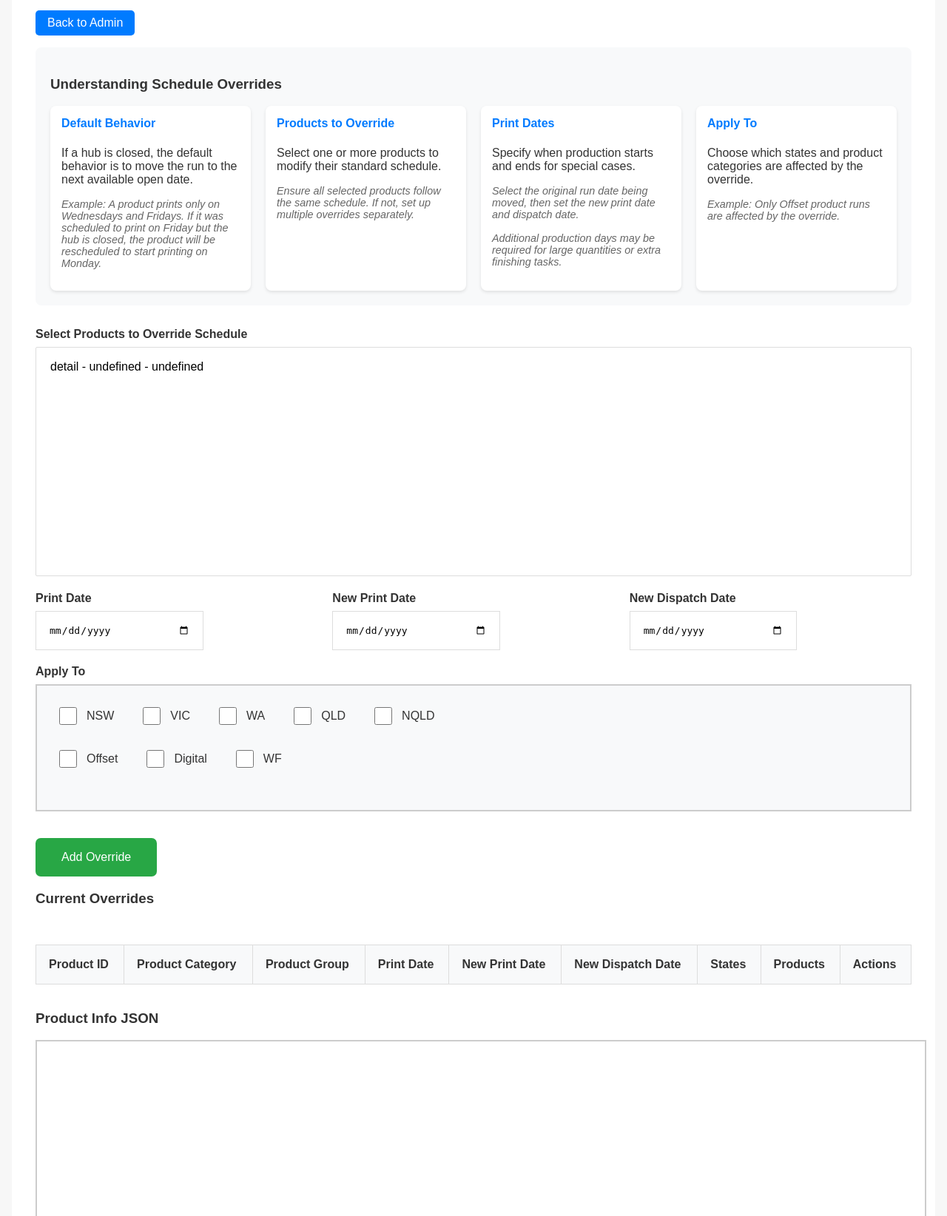
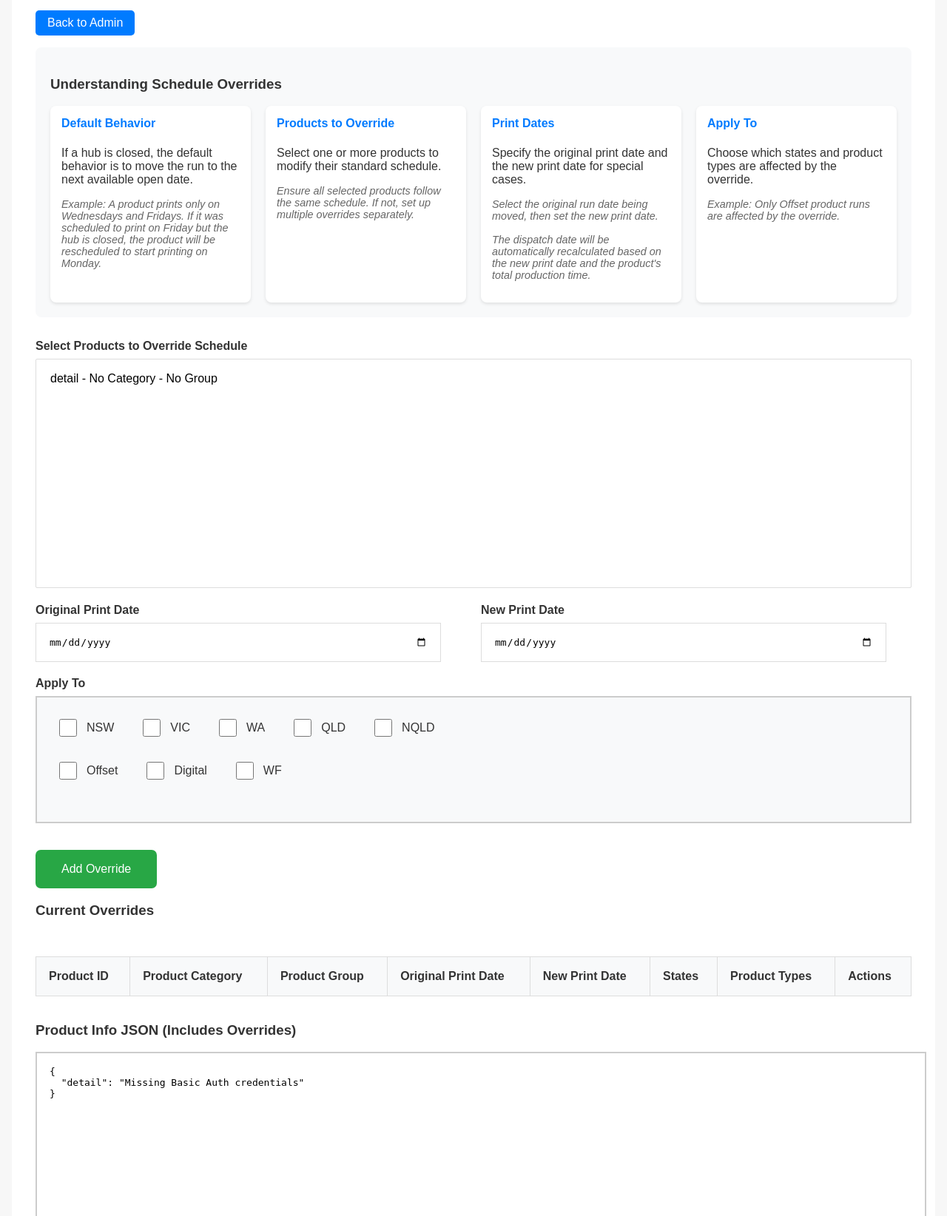
Before and after one commit to ozbg/DispatchDateCalcuator, a FastAPI app: template app/templates/schedule_overrides.html in a window 1280 px wide. Shown: the part 189-1833 px from the top of the page at 74% size. Run offline with FastAPI, Linux system fonts and the light colour scheme; the template is opened without the code that fills it, so the values that code supplies are empty; parts of the project's set-up code (start-up, migrations or seed data) failed here and were passed over.

Commit message:
Remove dispatch date from Schedule Overrides

```diff
--- a/app/schedule_logic.py
+++ b/app/schedule_logic.py
@@ -389,12 +389,12 @@ def check_modified_run_dates(adjusted_start_date: datetime.date, product_obj: di
     modified_dates = product_obj.get("Modified_run_date", [])
 
     for modified_date in modified_dates:
-        if len(modified_date) < 5:  # Ensure array has all required elements
+        if len(modified_date) < 4:  # Ensure array has all required elements
             continue
 
         scheduled_print_date = datetime.strptime(modified_date[0], "%Y-%m-%d").date()
         new_print_date = datetime.strptime(modified_date[1], "%Y-%m-%d").date()
-        affected_states = [s.lower() for s in modified_date[3]]
+        affected_states = [s.lower() for s in modified_date[2]]
 
         # If this modification applies to our state and date
         if (state.lower() in affected_states and
--- a/app/templates/schedule_overrides.html
+++ b/app/templates/schedule_overrides.html
@@ -18,12 +18,13 @@
         </div>
         <div class="rule-box">
             <h4>Print Dates</h4>
-            <p>Specify when production starts and ends for special cases.</p>
-            <p class="example">Select the original run date being moved, then set the new print date and dispatch date.<br><br> Additional production days may be required for large quantities or extra finishing tasks.</p>
+            <!-- Updated Explanation -->
+            <p>Specify the original print date and the new print date for special cases.</p>
+            <p class="example">Select the original run date being moved, then set the new print date.<br><br> The dispatch date will be automatically recalculated based on the new print date and the product's total production time.</p>
         </div>
         <div class="rule-box">
             <h4>Apply To</h4>
-            <p>Choose which states and product categories are affected by the override.</p>
+            <p>Choose which states and product types are affected by the override.</p>
             <p class="example">Example: Only Offset product runs are affected by the override.</p>
         </div>
     </div>
@@ -38,17 +39,14 @@
             </div>
             <div class="date-group">
                 <div class="date-item">
-                    <label for="productionDate">Print Date</label>
+                    <label for="productionDate">Original Print Date</label> <!-- Renamed label for clarity -->
                     <input type="date" id="productionDate" required>
                 </div>
                 <div class="date-item">
                     <label for="newProductionDate">New Print Date</label>
                     <input type="date" id="newProductionDate" required>
                 </div>
-                <div class="date-item">
-                    <label for="dispatchDate">New Dispatch Date</label>
-                    <input type="date" id="dispatchDate" required>
-                </div>
+                <!-- REMOVED New Dispatch Date Input -->
             </div>
             <div class="item">
                 <label>Apply To</label>
@@ -80,25 +78,27 @@
                 <th>Product ID</th>
                 <th>Product Category</th>
                 <th>Product Group</th>
-                <th>Print Date</th>
+                <th>Original Print Date</th> <!-- Renamed header -->
                 <th>New Print Date</th>
-                <th>New Dispatch Date</th>
+                <!-- REMOVED New Dispatch Date Header -->
                 <th>States</th>
-                <th>Products</th>
+                <th>Product Types</th> <!-- Renamed header -->
                 <th>Actions</th>
             </tr>
         </thead>
         <tbody>
+            <!-- Rows added by JS -->
         </tbody>
     </table>
 </div>
 
 <div class="json-preview">
-    <h3>Product Info JSON</h3>
+    <h3>Product Info JSON (Includes Overrides)</h3> <!-- Updated header -->
     <textarea id="productInfoJSON" readonly></textarea>
     <button class="select-btn" onclick="selectAllJSON()">Select All</button>
 </div>
 
+<!-- Styles remain the same -->
 <style>
 .help-section {
     background: #f8f9fa;
@@ -160,7 +160,7 @@
 .date-group {
     display: flex;
     gap: 20px;
-    justify-content: space-between;
+    justify-content: space-between; /* Keeps remaining items spaced */
 }
 
 .date-item {
@@ -175,10 +175,12 @@
 }
 
 .date-item input[type="date"] {
-    width: 50%;
+    /* Changed width to be more flexible */
+    width: calc(100% - 34px); /* Adjust padding */
     padding: 17px;
     border: 1px solid #ddd;
     font-size: 1.0em;
+    box-sizing: border-box;
 }
 
 .checkbox-group {
@@ -282,16 +284,25 @@ th {
 }
 
 /* Edit mode styles */
-.edit-mode input {
+.edit-mode input[type="date"] { /* Target date inputs specifically */
     width: 100%;
     padding: 8px;
     border: 1px solid #007bff;
     border-radius: 3px;
     font-size: 1em;
+    box-sizing: border-box; /* Ensure padding is included */
 }
 
 .edit-mode .checkbox-cell {
     padding: 8px;
+    /* Optional: Add alignment if needed */
+    vertical-align: middle;
+}
+
+.edit-mode .checkbox-cell label {
+    display: block; /* Stack checkboxes vertically */
+    margin-bottom: 4px;
+    font-size: 0.9em;
 }
 
 .edit-mode .save-edit-btn,
@@ -320,22 +331,24 @@ let product_info = {};
 
 function displayOverrides() {
     const table = document.getElementById("overrideTable").getElementsByTagName('tbody')[0];
-    table.innerHTML = '';
+    table.innerHTML = ''; // Clear existing rows
 
     for (const productId in product_info) {
-        const overrides = product_info[productId].Modified_run_date;
+        const overrides = product_info[productId]?.Modified_run_date || []; // Handle case where key might not exist
 
         for (let i = 0; i < overrides.length; i++) {
+            // Check if the override array has the expected length (now 4)
+            if (overrides[i] && overrides[i].length >= 4) {
                 const row = table.insertRow();
 
                 row.insertCell().textContent = productId;
-            row.insertCell().textContent = product_info[productId].Product_Category;
-            row.insertCell().textContent = product_info[productId].Product_Group;
-            row.insertCell().textContent = overrides[i][0];
-            row.insertCell().textContent = overrides[i][1];
-            row.insertCell().textContent = overrides[i][2];
-            row.insertCell().textContent = overrides[i][3].join(", ");
-            row.insertCell().textContent = overrides[i][4].join(", ");
+                row.insertCell().textContent = product_info[productId]?.Product_Category || 'N/A';
+                row.insertCell().textContent = product_info[productId]?.Product_Group || 'N/A';
+                row.insertCell().textContent = overrides[i][0]; // Original Print Date
+                row.insertCell().textContent = overrides[i][1]; // New Print Date
+                // REMOVED cell for Dispatch Date
+                row.insertCell().textContent = (overrides[i][2] || []).join(", "); // States (index 2)
+                row.insertCell().textContent = (overrides[i][3] || []).join(", "); // Product Types (index 3)
 
                 const actionCell = row.insertCell();
                 const editBtn = document.createElement("button");
@@ -350,66 +363,77 @@ function displayOverrides() {
 
                 actionCell.appendChild(editBtn);
                 actionCell.appendChild(deleteBtn);
+            } else {
+                 console.warn(`Skipping invalid override structure for product ${productId} at index ${i}:`, overrides[i]);
+            }
         }
     }
 }
 
 function editOverride(row, productId, index) {
     const override = product_info[productId].Modified_run_date[index];
-    const cells = row.cells;
+    // Ensure override exists and has correct length before proceeding
+    if (!override || override.length < 4) {
+        console.error("Cannot edit invalid override data:", override);
+        alert("Error: Cannot edit this override due to invalid data structure.");
+        return;
+    }
+    const cells = row.cells; // Get cells AFTER validation
 
-    // Save original content for cancel
+    // Save original content for cancel (excluding dispatch date)
     const originalContent = {
         printDate: override[0],
         newPrintDate: override[1],
-        dispatchDate: override[2],
-        states: override[3],
-        products: override[4]
+        states: override[2], // Now index 2
+        products: override[3] // Now index 3
     };
 
     // Convert cells to edit mode
-    cells[3].innerHTML = `<input type="date" value="${override[0]}">`;
-    cells[4].innerHTML = `<input type="date" value="${override[1]}">`;
-    cells[5].innerHTML = `<input type="date" value="${override[2]}">`;
+    cells[3].innerHTML = `<input type="date" value="${override[0]}">`; // Original Print Date
+    cells[4].innerHTML = `<input type="date" value="${override[1]}">`; // New Print Date
+    // Cell 5 (Dispatch Date) is GONE
 
-    // States checkboxes
-    const statesCell = cells[6];
+    // States checkboxes (now in cell index 5)
+    const statesCell = cells[5];
     statesCell.innerHTML = '';
-    statesCell.className = 'checkbox-cell';
+    statesCell.className = 'checkbox-cell'; // Add class for styling
     const states = ['nsw', 'vic', 'wa', 'qld', 'nqld'];
+    const currentStates = override[2] || []; // Default to empty array if null/undefined
     states.forEach(state => {
         const label = document.createElement('label');
         const checkbox = document.createElement('input');
         checkbox.type = 'checkbox';
         checkbox.value = state;
-        checkbox.checked = override[3].includes(state);
+        checkbox.checked = currentStates.includes(state);
         label.appendChild(checkbox);
         label.appendChild(document.createTextNode(state.toUpperCase()));
         statesCell.appendChild(label);
     });
 
-    // Products checkboxes
-    const productsCell = cells[7];
+    // Products checkboxes (now in cell index 6)
+    const productsCell = cells[6];
     productsCell.innerHTML = '';
-    productsCell.className = 'checkbox-cell';
+    productsCell.className = 'checkbox-cell'; // Add class for styling
     const products = [
         {value: '1', label: 'Offset'},
         {value: '2', label: 'Digital'},
         {value: '4', label: 'WF'}
     ];
+    const currentProducts = override[3] || []; // Default to empty array if null/undefined
     products.forEach(product => {
         const label = document.createElement('label');
         const checkbox = document.createElement('input');
         checkbox.type = 'checkbox';
         checkbox.value = product.value;
-        checkbox.checked = override[4].includes(product.value);
+        // Ensure comparison is correct (value is string, currentProducts might be numbers)
+        checkbox.checked = currentProducts.map(String).includes(product.value);
         label.appendChild(checkbox);
         label.appendChild(document.createTextNode(product.label));
         productsCell.appendChild(label);
     });
 
-    // Replace action buttons
-    const actionCell = cells[8];
+    // Replace action buttons (now in cell index 7)
+    const actionCell = cells[7];
     actionCell.innerHTML = '';
 
     const saveBtn = document.createElement('button');
@@ -420,74 +444,132 @@ function editOverride(row, productId, index) {
     const cancelBtn = document.createElement('button');
     cancelBtn.textContent = 'Cancel';
     cancelBtn.className = 'cancel-edit-btn';
-    cancelBtn.onclick = () => cancelEdit(row, originalContent);
+    cancelBtn.onclick = () => cancelEdit(row, originalContent); // Pass originalContent
 
     actionCell.appendChild(saveBtn);
     actionCell.appendChild(cancelBtn);
 
-    row.className = 'edit-mode';
+    row.className = 'edit-mode'; // Apply edit mode class
 }
 
 function saveEditedOverride(row, productId, index) {
     const cells = row.cells;
+    // Ensure we have enough cells before trying to access them
+    if (cells.length < 7) { // Need cells up to index 6
+         console.error("Error saving edit: Row structure seems incorrect.");
+         alert("Error saving changes. Please refresh the page.");
+         return;
+    }
+
+    // Read values from inputs, adjusting indices
     const newOverride = [
-        cells[3].querySelector('input').value,
-        cells[4].querySelector('input').value,
-        cells[5].querySelector('input').value,
-        Array.from(cells[6].querySelectorAll('input:checked')).map(cb => cb.value),
-        Array.from(cells[7].querySelectorAll('input:checked')).map(cb => cb.value)
+        cells[3].querySelector('input[type="date"]')?.value || '', // Original Print Date
+        cells[4].querySelector('input[type="date"]')?.value || '', // New Print Date
+        // No dispatch date at index 2
+        Array.from(cells[5].querySelectorAll('input[type="checkbox"]:checked')).map(cb => cb.value), // States (was cell 6)
+        Array.from(cells[6].querySelectorAll('input[type="checkbox"]:checked')).map(cb => cb.value)  // Products (was cell 7)
     ];
 
-    product_info[productId].Modified_run_date[index] = newOverride;
-    saveOverrides();
+    // Basic validation
+    if (!newOverride[0] || !newOverride[1]) {
+        alert("Original Print Date and New Print Date cannot be empty.");
+        return;
     }
 
-function cancelEdit(row, originalContent) {
-    displayOverrides(); // Refresh the entire table
+    product_info[productId].Modified_run_date[index] = newOverride;
+    saveOverrides(); // This will call displayOverrides on success
 }
 
+// Cancel function remains the same - redraws the table
+function cancelEdit(row, originalContent) {
+    displayOverrides(); // Simplest way to revert - redraw the whole table
+}
+
+// Delete function remains the same
 function deleteOverride(productId, index) {
     if (confirm('Are you sure you want to delete this override?')) {
+        if (product_info[productId] && product_info[productId].Modified_run_date) {
              product_info[productId].Modified_run_date.splice(index, 1);
-        saveOverrides();
+             saveOverrides(); // Save and refresh table
+        } else {
+             console.error(`Could not find override to delete for product ${productId} at index ${index}`);
+        }
     }
 }
 
+// Populate dropdown remains the same
 function populateProductDropdown() {
     const select = document.getElementById("productID");
-    select.innerHTML = '';
+    select.innerHTML = ''; // Clear existing options
 
-    for (const productId in product_info) {
+    // Sort product IDs numerically or alphabetically if desired
+    const sortedProductIds = Object.keys(product_info).sort((a, b) => {
+        // Example: Sort numerically if IDs are numbers, otherwise alphabetically
+        const numA = parseInt(a);
+        const numB = parseInt(b);
+        if (!isNaN(numA) && !isNaN(numB)) {
+            return numA - numB;
+        }
+        return a.localeCompare(b);
+    });
+
+    for (const productId of sortedProductIds) {
+        const product = product_info[productId];
+        if (product) { // Ensure product data exists
             const option = document.createElement("option");
             option.value = productId;
-        option.textContent = `${productId} - ${product_info[productId].Product_Category} - ${product_info[productId].Product_Group}`;
+            option.textContent = `${productId} - ${product.Product_Category || 'No Category'} - ${product.Product_Group || 'No Group'}`;
             select.appendChild(option);
         }
     }
+}
 
+// Update form submission handler
 document.getElementById("overrideForm").onsubmit = function(e) {
     e.preventDefault();
 
     const productIDs = Array.from(document.getElementById("productID").selectedOptions).map(opt => opt.value);
+    const originalPrintDate = document.getElementById("productionDate").value;
+    const newPrintDate = document.getElementById("newProductionDate").value;
+
+    // Basic validation
+    if (!originalPrintDate || !newPrintDate) {
+        alert("Original Print Date and New Print Date are required.");
+        return;
+    }
+     if (productIDs.length === 0) {
+        alert("Please select at least one product to apply the override to.");
+        return;
+    }
+
+    // Create the 4-element override array
     const override = [
-        document.getElementById("productionDate").value,
-        document.getElementById("newProductionDate").value,
-        document.getElementById("dispatchDate").value,
+        originalPrintDate,
+        newPrintDate,
+        // No dispatch date
         Array.from(document.querySelectorAll('input[type="checkbox"][id^="state"]:checked')).map(cb => cb.value),
         Array.from(document.querySelectorAll('input[type="checkbox"][id^="product"]:checked')).map(cb => cb.value)
     ];
 
+    // Add the override to each selected product
     for (const productId of productIDs) {
+        if (!product_info[productId]) {
+             console.warn(`Product ID ${productId} not found in product_info while adding override.`);
+             continue; // Skip if product doesn't exist
+        }
         if (!product_info[productId].Modified_run_date) {
-            product_info[productId].Modified_run_date = [];
+            product_info[productId].Modified_run_date = []; // Initialize if it doesn't exist
         }
         product_info[productId].Modified_run_date.push(override);
     }
 
-    saveOverrides();
-    this.reset();
+    saveOverrides(); // Save changes
+    this.reset(); // Reset the form
+    // Clear selection in multi-select (optional, improves UX)
+    Array.from(document.getElementById("productID").options).forEach(option => option.selected = false);
 };
 
+// Save function remains the same
 function saveOverrides() {
     fetch('/save-overrides', {
         method: 'POST',
@@ -496,27 +578,52 @@ function saveOverrides() {
         },
         body: JSON.stringify(product_info)
     })
-    .then(response => response.json())
+    .then(response => {
+        if (!response.ok) {
+            // Attempt to get error message from backend
+            return response.json().then(err => { throw new Error(err.message || `HTTP error! status: ${response.status}`) });
+        }
+        return response.json();
+    })
     .then(data => {
         if (data.success) {
-            displayOverrides();
-            document.getElementById("productInfoJSON").value = JSON.stringify(product_info, null, 2);
+            // Update local data in case save modifies it (though unlikely here)
+            // product_info = data.updated_data || product_info; // If backend sent updated data back
+            displayOverrides(); // Refresh the table display
+            document.getElementById("productInfoJSON").value = JSON.stringify(product_info, null, 2); // Update JSON preview
         } else {
             alert('Error saving overrides: ' + data.message);
         }
     })
     .catch(error => {
-        alert('Error saving overrides: ' + error);
+        console.error('Error during saveOverrides fetch:', error);
+        alert('Error saving overrides: ' + error.message);
     });
 }
 
+// SelectAll JSON remains the same
 function selectAllJSON() {
     const textarea = document.getElementById("productInfoJSON");
     textarea.select();
-    textarea.setSelectionRange(0, textarea.value.length);
+    textarea.setSelectionRange(0, textarea.value.length); // For mobile friendliness
+    try {
+        // Modern browsers
+        navigator.clipboard.writeText(textarea.value);
+        // Optionally provide feedback: alert('Copied!');
+    } catch (err) {
+        // Fallback for older browsers
+        console.warn('Clipboard API not available, trying execCommand');
+        try {
+            document.execCommand('copy');
+             // Optionally provide feedback: alert('Copied!');
+        } catch (execErr) {
+            console.error('Failed to copy JSON:', execErr);
+            alert('Failed to copy JSON automatically. Please select and copy manually.');
+        }
+    }
 }
 
-// Initial load
+// Initial load remains the same
 fetch('/get-products')
     .then(response => response.json())
     .then(data => {
@@ -526,7 +633,8 @@ fetch('/get-products')
         document.getElementById("productInfoJSON").value = JSON.stringify(product_info, null, 2);
     })
     .catch(error => {
-        alert('Error loading product data: ' + error);
+        console.error('Error loading product data:', error); // Log error to console
+        alert('Error loading product data: ' + error.message); // Show user friendly message
     });
 </script>
 {% endblock %}
```
Also changed, not shown: data/product_info.json (+11 -2 lines). Lines whose indentation alone changed are shown as unchanged.
